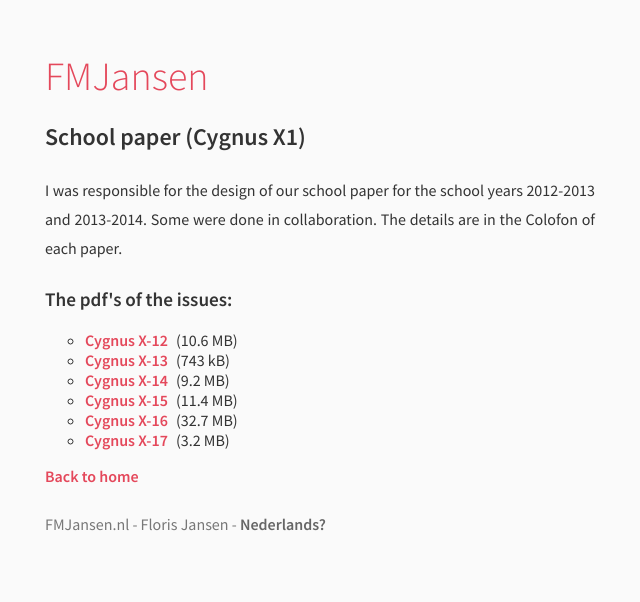
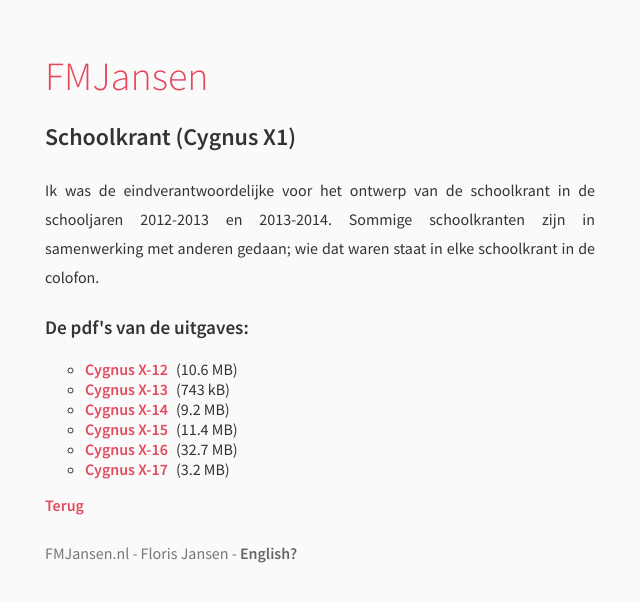
Before and after one commit to FMJansen/-archived-fmjansen.com, a PHP site: page /cygnus-x1 in a window 1280 px wide. Shown: the top 602 px of the page, without its empty margins (83-723 px from the left). Run offline with PHP 8.4, Linux system fonts and the light colour scheme.

Commit message:
translate text to dutch

```diff
--- a/andromache/index.php
+++ b/andromache/index.php
@@ -9,8 +9,8 @@
 
 <div id="content">
   <h2>Andromache</h2>
-  <p>In 2012 the Ancient Greek play '<a href="http://en.wikipedia.org/wiki/Andromache_(play)">Andromache</a>' by Euripides was performed at my school. First I made three posters to recruit <a href="/static/img/andromache1.png" data-lightbox="andromache">actors</a>, <a href="/static/img/andromache2.png" data-lightbox="andromache">musicians</a> and a <a href="/static/img/andromache3.png" data-lightbox="andromache">production team</a>, then a <a href="/static/img/andromache4.png" data-lightbox="andromache">booklet</a> and a <a href="/static/img/andromache5.png" data-lightbox="andromache">poster</a> for the actual performance.</p>
-  <a href="/">Back to home</a>
+  <p>In 2012 werd het Oudgriekse toneelstuk '<a href="http://en.wikipedia.org/wiki/Andromache_(play)">Andromache</a>' van Euripides opgevoerd op mijn school. Ik heb eerst poster gemaakt om <a href="/static/img/andromache1.png" data-lightbox="andromache">acteurs</a>, <a href="/static/img/andromache2.png" data-lightbox="andromache">muzikanten</a> en <a href="/static/img/andromache3.png" data-lightbox="andromache">een productie team</a> te recruteren, daarna een <a href="/static/img/andromache4.png" data-lightbox="andromache">programmaboekje</a> en een <a href="/static/img/andromache5.png" data-lightbox="andromache">poster</a> voor de opvoering zelf.</p>
+  <a href="/">Terug</a>
 </div>
 
 <?php
--- a/cygnus-x1/index.php
+++ b/cygnus-x1/index.php
@@ -1,12 +1,12 @@
 <?php
-  $title = 'School paper (Cygnus X1) - ';
+  $title = 'Schoolkrant (Cygnus X1) - ';
   include('../header.php');
 ?>
 
 <div id="content">
-  <h2>School paper (Cygnus X1)</h2>
-  <p>I was responsible for the design of our school paper for the school years 2012-2013 and 2013-2014. Some were done in collaboration. The details are in the Colofon of each paper.</p>
-  <h3>The pdf's of the issues:</h3>
+  <h2>Schoolkrant (Cygnus X1)</h2>
+  <p>Ik was de eindverantwoordelijke voor het ontwerp van de schoolkrant in de schooljaren 2012-2013 en 2013-2014. Sommige schoolkranten zijn in samenwerking met anderen gedaan; wie dat waren staat in elke schoolkrant in de colofon.</p>
+  <h3>De pdf's van de uitgaves:</h3>
   <ol class="nonum">
     <li>
       <a href="/static/downloads/x12.pdf">Cygnus X-12</a>&ensp;(10.6 MB)
@@ -27,7 +27,7 @@
       <a href="/static/downloads/x17.pdf">Cygnus X-17</a>&ensp;(3.2 MB)
     </li>
   </ol>
-  <a href="/">Back to home</a>
+  <a href="/">Terug</a>
 </div>
 
 <?php
--- a/footer.php
+++ b/footer.php
@@ -1,5 +1,5 @@
     <footer>
-      <p>FMJansen.nl - Floris Jansen - <a href="//fmjansen.nl<?php echo $_SERVER['REQUEST_URI'] ?>">Nederlands?</a></p>
+      <p>FMJansen.nl - Floris Jansen - <a href="//fmjansen.com<?php echo $_SERVER['REQUEST_URI'] ?>">English?</a></p>
     </footer>
   </body>
 </html>
--- a/hamlet/index.php
+++ b/hamlet/index.php
@@ -9,8 +9,8 @@
 
 <div id="content">
   <h2>Hamlet</h2>
-  <p>In 2011 the '<a href="http://en.wikipedia.org/wiki/Hamlet">Hamlet</a>' by Shakespeare was performed at my school. I made a logo, some posters and a <a href="/static/img/hamlet.png" data-lightbox="hamlet">booklet</a>.</p>
-  <a href="/">Back to home</a>
+  <p>In 2011 werd '<a href="http://en.wikipedia.org/wiki/Hamlet">Hamlet</a>' van Shakespeare bij mij school opgevoerd. Ik heb daarvoor een logo, een paar posters en een <a href="/static/img/hamlet.png" data-lightbox="hamlet">programmaboekje</a> gemaakt.</p>
+  <a href="/">Terug</a>
 </div>
 
 <?php
--- a/index.php
+++ b/index.php
@@ -3,9 +3,9 @@
 ?>
 
 <div id="content">
-  <p>Hi, I'm Floris. I live in The Netherlands, near Amsterdam. I design websites, posters and more paper and web work. I'm working on <a href="http://www.freevle.org">Freevle</a>, an open source CMS for schools, which could eventually become a <span title="Virtual learning enviroment">VLE</span> aswell. Furthermore, I've built <a href="http://careljansen.com">Carel<wbr>Jansen.com</a>, <a href="http://willemdeblaauw.com">Willem<wbr>de<wbr>Blaauw.com</a> and <a href="http://scoutingoost1.nl">Scoutingoost1.nl</a> and designed a <a href="http://www.informatics-europe.org/images/documents/more-women-in-informatics-research-and-education_2013.pdf">booklet</a> for <a href="http://www.informatics-europe.org/services/women-in-icst-research-and-education.html">Informatics Europe</a>, our <a href="cygnus-x1">school paper</a>, posters and a booklet for staging of <a href="andromache">Andromache</a> and <a href="hamlet">Hamlet</a>. </p>
+  <p>Hey, ik ben Floris en woon in Nederland, in de buurt van Amsterdam. Ik ontwerp websites, posters en meer grafisch  werk voor zowel het internet als ouderwets papier. Momenteel werk ik aan <a href="http://www.freevle.org">Freevle</a>, een open source CMS voor scholen, wat uiteindelijk een <span title="Virtual learning enviroment (elektronische leeromgeving)">VLE</span> zou kunnen worden. Verder heb ik <a href="http://careljansen.com">Carel<wbr>Jansen.com</a>, <a href="http://willemdeblaauw.com">Willem<wbr>de<wbr>Blaauw.com</a> en <a href="http://scoutingoost1.nl">Scoutingoost1.nl</a> ontworpen en gebouwd en een <a href="http://www.informatics-europe.org/images/documents/more-women-in-informatics-research-and-education_2013.pdf">boekje</a> voor <a href="http://www.informatics-europe.org/services/women-in-icst-research-and-education.html">Informatics Europe</a>, onze <a href="cygnus-x1">schoolkrant</a> en posters en een programmaboekje voor de opvoering van <a href="andromache">Andromache</a> en <a href="hamlet">Hamlet</a> ontworpen.</p>
 
-  <p>Feel free to <a href="mailto:floris@fmjansen.nl">email</a> me if you want to. I'm also on <a href="http://twitter.com/FMJansen">Twitter</a>, <a href="http://fmjansen.tumblr.com">Tumblr</a>, <a href="http://kippt.com/fmjansen">Kippt</a>, <a href="http://github.com/FMJansen">Github</a> and <a href="http://dribbble.com/FMJansen">Dribbble</a>.</p>
+  <p>Voel je vrij om me te <a href="mailto:floris@fmjansen.nl">emailen</a> als je wilt. Ik zit ook op <a href="http://twitter.com/FMJansen">Twitter</a>, <a href="http://fmjansen.tumblr.com">Tumblr</a>, <a href="http://kippt.com/fmjansen">Kippt</a>, <a href="http://github.com/FMJansen">Github</a> en <a href="http://dribbble.com/FMJansen">Dribbble</a>.</p>
 </div>
 
 <?php
```
